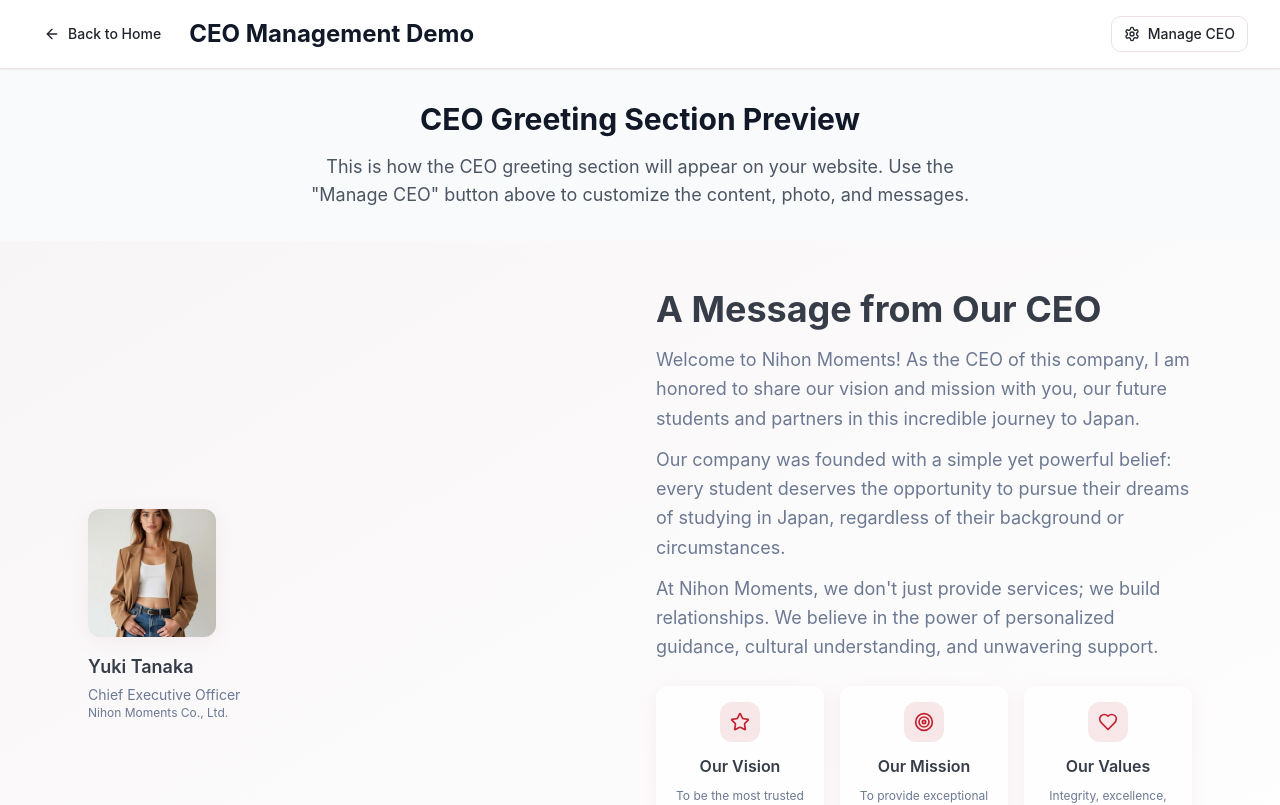
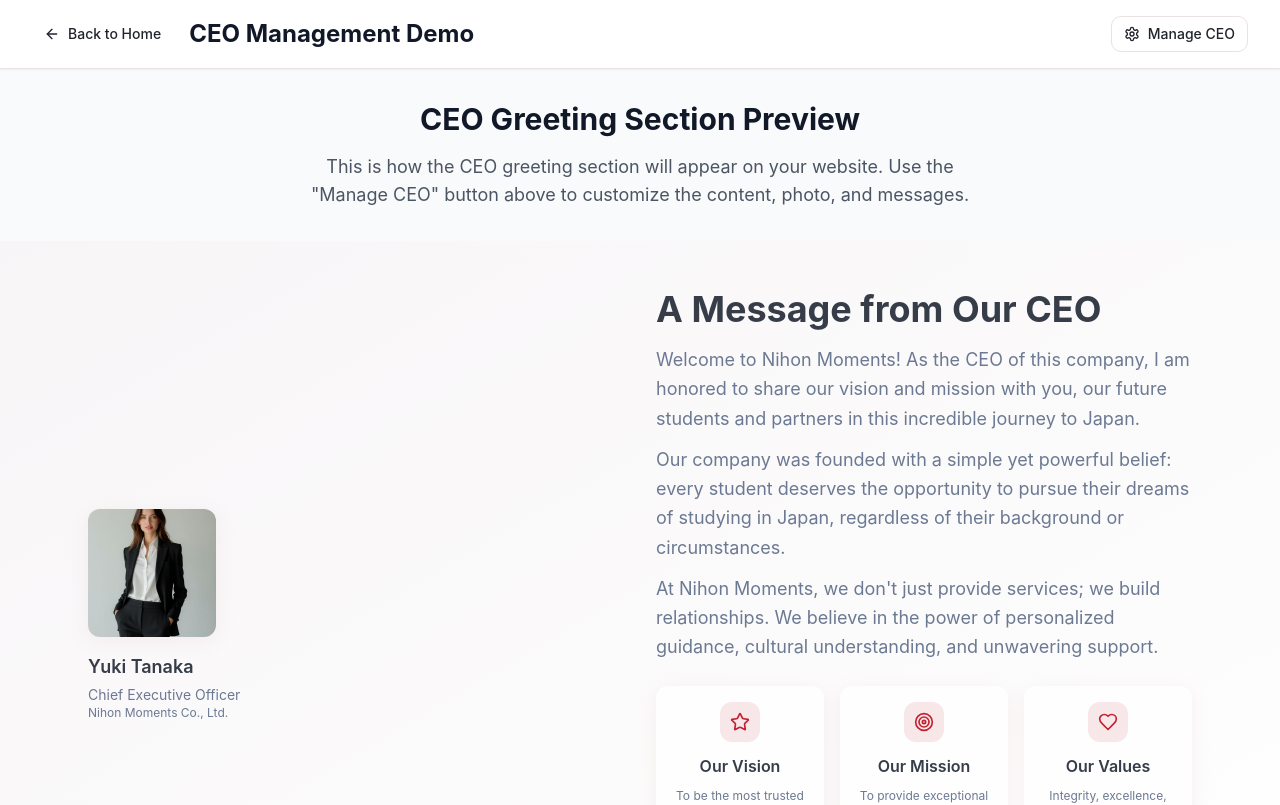
Before and after one commit to YeHtutAung/nihon-moments-guide, a React (Vite) app: page /ceo-demo in a window 1280 px wide. Shown: the top 805 px of the page. Built offline with nearby package versions, Linux system fonts and the light colour scheme.

Commit message:
Update CEO profile image
Update CEO profile image to a formal western suit.

```diff
--- a/src/data/ceo.ts
+++ b/src/data/ceo.ts
@@ -17,7 +17,7 @@ export interface CEO {
 
 export const ceoData: CEO = {
   id: "ceo-1",
-  image: "/src/assets/ceo-profile.jpg",
+  image: "/src/assets/ceo-formal.jpg",
   name: "Yuki Tanaka",
   title: "Chief Executive Officer",
   company: "Nihon Moments Co., Ltd.",
```
Also changed, not shown: src/assets/ceo-formal.jpg (added).
